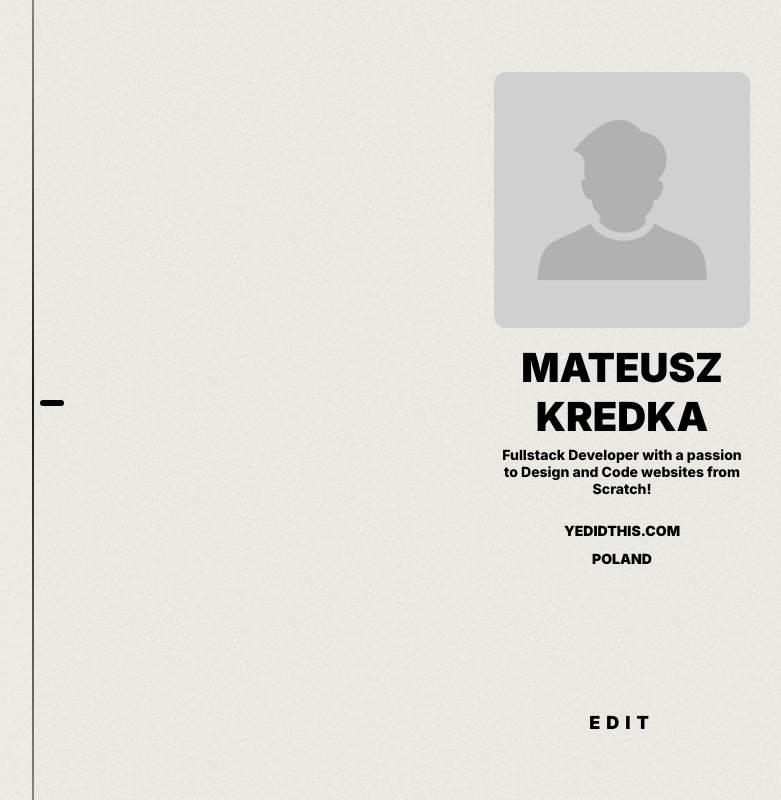
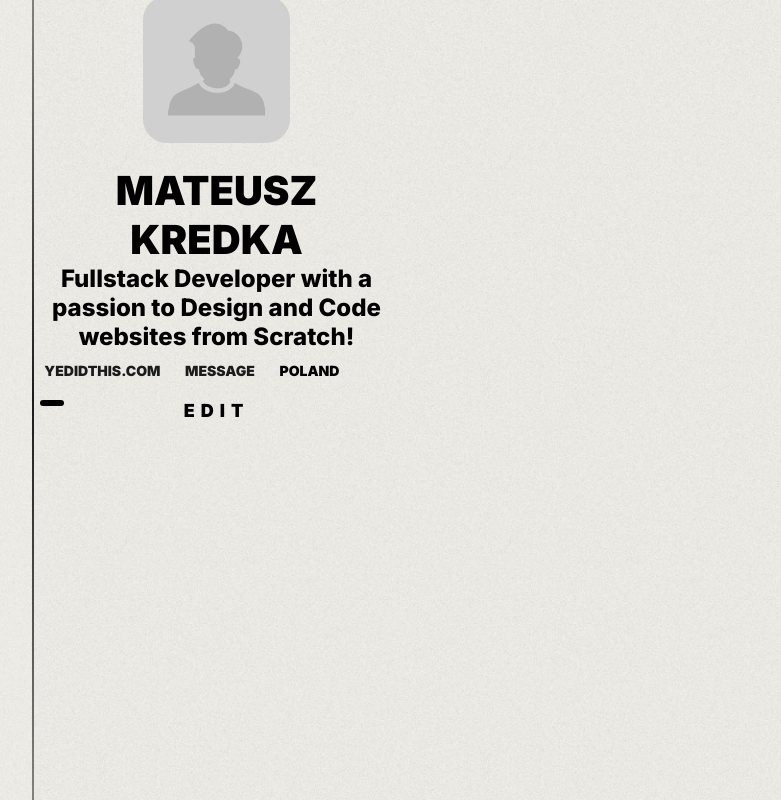
Before and after one commit to MateuszKretkowski/JesusIsKingJS, a React (Create React App) app: page /settings in a window 1280 px wide. Shown: the whole page, without its empty margins (18-799 px from the left). Built offline with nearby package versions, Linux system fonts and the light colour scheme.

Commit message:
settings (profile) revamp

```diff
--- a/src/Components/Google Signin/signIn.js
+++ b/src/Components/Google Signin/signIn.js
@@ -34,6 +34,7 @@ function SignIn() {
     }
   }, []);
 
+
   return (
     <div>
       {user ?
--- a/src/Components/Settings/settings.css
+++ b/src/Components/Settings/settings.css
@@ -3,49 +3,78 @@
     height: 100vh;
     display: flex;
     justify-content: end;
-    align-items: center;
+    align-items: end;
 }
 
 .settings_container {
     width: 100%;
     height: 100%;
     display: flex;
-    justify-content: space-around;
-    align-items: center;
+    justify-content: start;
+    align-items: start;
     flex-direction: column;
+    padding: 2% 2%;
 }
 
 .account-wrapper-settings {
-    width: 20%;
+    width: 60%;
+    height: 50%;
     text-align: center;
+    display: flex;
+    justify-content: center;
+    align-items: start;
+    flex-direction: column;
+    gap: 2%;
+    margin: 0% 2%;
 }
 
 .avatar-wrapper-settings {
-    margin: 2% 0;
+    width: 50%;
+    display: flex;
+    justify-content: center;
+    align-items: center;
+}
+
+.avatar-settings {
+    width: 40%;
+    border-radius: 24px;
 }
 
 .desc-wrapper-account-settings {
     display: flex;
-    justify-content: center;
+    justify-content: start;
     align-items: center;
     flex-direction: column;
+    width: 50%;
+    height: 100%;
+    padding: 2% 0;
+}
+
+.links-wrapper {
+    display: flex;
+    justify-content: end;
+    gap: 10%;
+    margin-top: 3%;
 }
 
 .title-settings {
-    margin: 2% 0;
     font-weight: 900;
 }
 
 .link-settings {
-    margin-bottom: 4%;
     font-weight: 900;
 }
 
-.where-settings {
+.where {
     font-weight: 900;
 }
 
 .helper-wrapper {
+    display: flex;
+    justify-content: center;
+    align-content: center;
+    width: 30%;
+    margin: 0 2%;
 }
 
 .edit {
--- a/src/Components/Settings/settings.js
+++ b/src/Components/Settings/settings.js
@@ -1,5 +1,6 @@
 import React from "react";
 import "./settings.css";
+import { auth } from "firebase/auth";
 const defaultAvatar = require("../../Images/avatar.webp");
 
 function Settings() {
@@ -8,22 +9,27 @@ function Settings() {
       <div className="settings_container">
         <div className="account-wrapper-settings">
           <div className="avatar-wrapper-settings">
-            <img className="avatar" src={defaultAvatar} />
+            <img className="avatar-settings" src={defaultAvatar} />
           </div>
           <div className="desc-wrapper-account-settings">
             <h3 className="title-settings">MATEUSZ KREDKA</h3>
-            <h5 className="desc">
+            <h2 className="">
               Fullstack Developer with a passion to Design and Code websites
               from Scratch!
-            </h5>
-            <h5 className="desc link-settings">
-                YEDIDTHIS.COM
-            </h5>
-            <h5 className="where link-settings">POLAND</h5>
+            </h2>
+            <div className="links-wrapper">
+              <a className="desc link-settings">
+                <h5 className="desc link-settings">YEDIDTHIS.COM</h5>
+              </a>
+              <a className="desc link-settings">
+                <h5 className="desc link-settings">MESSAGE</h5>
+              </a>
+              <h5 className="where">POLAND</h5>
+            </div>
           </div>
         </div>
         <div className="helper-wrapper">
-            <h5 className="edit">EDIT</h5>
+          <h5 className="edit">EDIT</h5>
         </div>
       </div>
     </div>
--- a/src/Components/SideBar/sidebar.js
+++ b/src/Components/SideBar/sidebar.js
@@ -77,7 +77,7 @@ useEffect(() => {
           </Link>
           :
           <Link to="/settings">
-            <button className="login_btn link" onClick={() => { setIsOpen(!isOpen) }}>SETTNGS</button>
+            <button className="login_btn link" onClick={() => { setIsOpen(!isOpen) }}>PROFILE</button>
           </Link>
           }
           <SignIn />
```
